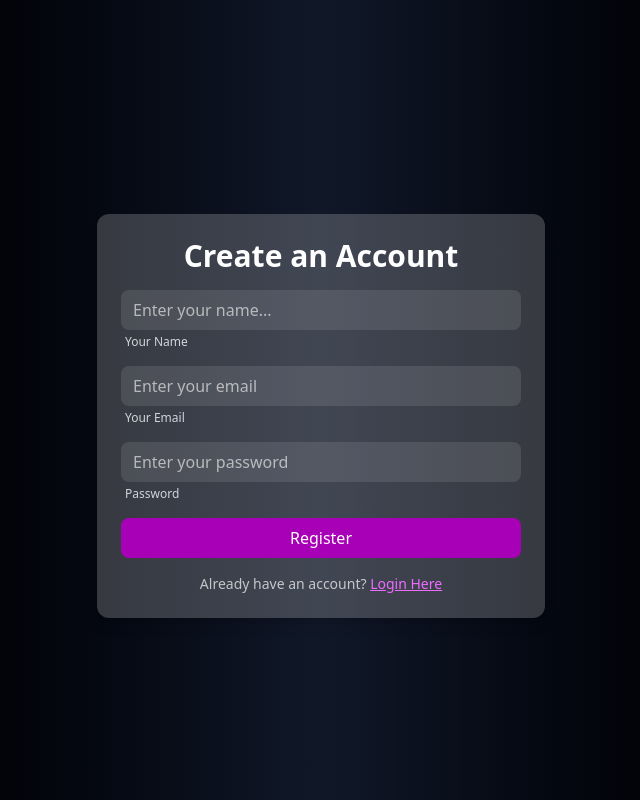
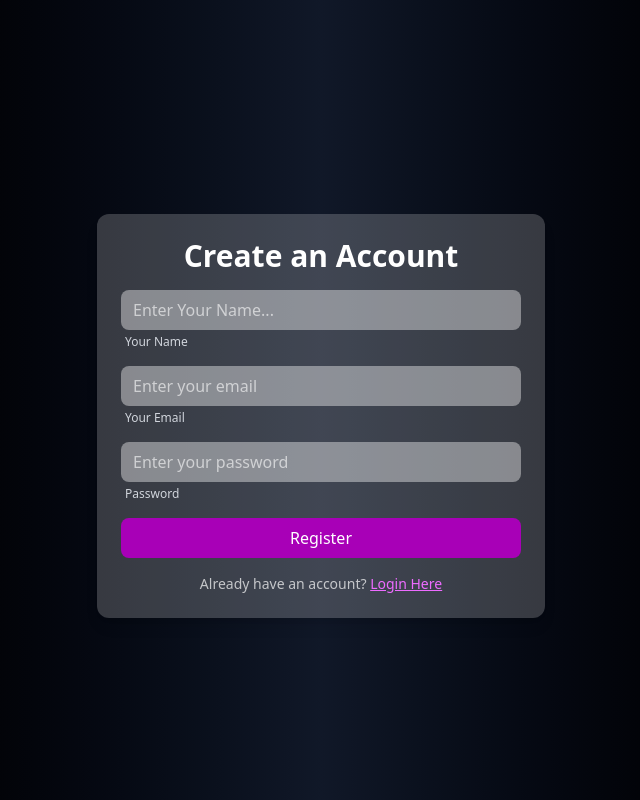
Before and after one commit to Anukul-rai/Login-auth, a React (Vite) app: page /register in a window 1280 px wide. Shown: the whole page, without its empty margins (319-959 px from the left). Built offline with nearby package versions, Linux system fonts and the light colour scheme.

Commit message:
add changes

```diff
--- a/src/components/Register.jsx
+++ b/src/components/Register.jsx
@@ -1,6 +1,13 @@
+import { useState } from 'react';
 import { Link } from 'react-router-dom';
 
 function Register() {
+  const[input,setInput]=useState({
+    name:'',
+    email:'',
+    password:''
+  })
+
   return (
     <div className='flex items-center justify-center min-h-screen bg-gradient-to-r from-black via-gray-900 to-black'>
       <div className='flex flex-col p-6 mt-8 bg-white/20 rounded-xl gap-4 w-full max-w-md mx-4 shadow-lg'>
@@ -10,7 +17,12 @@ function Register() {
             <input
               type='text'
               placeholder='Enter your name...'
-              className='px-3 py-2 rounded-lg bg-white/10 text-white placeholder-white/60 focus:outline-none w-full'
+              className='px-3 py-2 rounded-lg bg-white/40 text-white placeholder-white/60 focus:outline-none w-full capitalize'
+              value={input.name}
+              onChange={(e)=>setInput({
+                ...input,[e.target.value]: e.target.value
+              })}
+
             />
             <label className='ml-1 text-xs text-gray-300 mt-1'>Your Name</label>
           </div>
@@ -18,7 +30,11 @@ function Register() {
             <input
               type='email'
               placeholder='Enter your email'
-              className='px-3 py-2 rounded-lg bg-white/10 text-white placeholder-white/60 focus:outline-none w-full'
+              className='px-3 py-2 rounded-lg bg-white/40 text-white placeholder-white/60 focus:outline-none w-full'
+              value={input.email}
+              onChange={(e)=>setInput({
+                ...input,[e.target.value]:e.target.value
+              })}
             />
             <label className='ml-1 text-xs text-gray-300 mt-1'>Your Email</label>
           </div>
@@ -26,7 +42,11 @@ function Register() {
             <input
               type='password'
               placeholder='Enter your password'
-              className='px-3 py-2 rounded-lg bg-white/10 text-white placeholder-white/60 focus:outline-none w-full'
+              className='px-3 py-2 rounded-lg bg-white/40 text-white placeholder-white/60 focus:outline-none w-full'
+              value={input.password}
+              onChange={(e)=>setInput({
+                ...input,[e.target.value]:e.target.value
+              })}
             />
             <label className='ml-1 text-xs text-gray-300 mt-1'>Password</label>
           </div>
```
